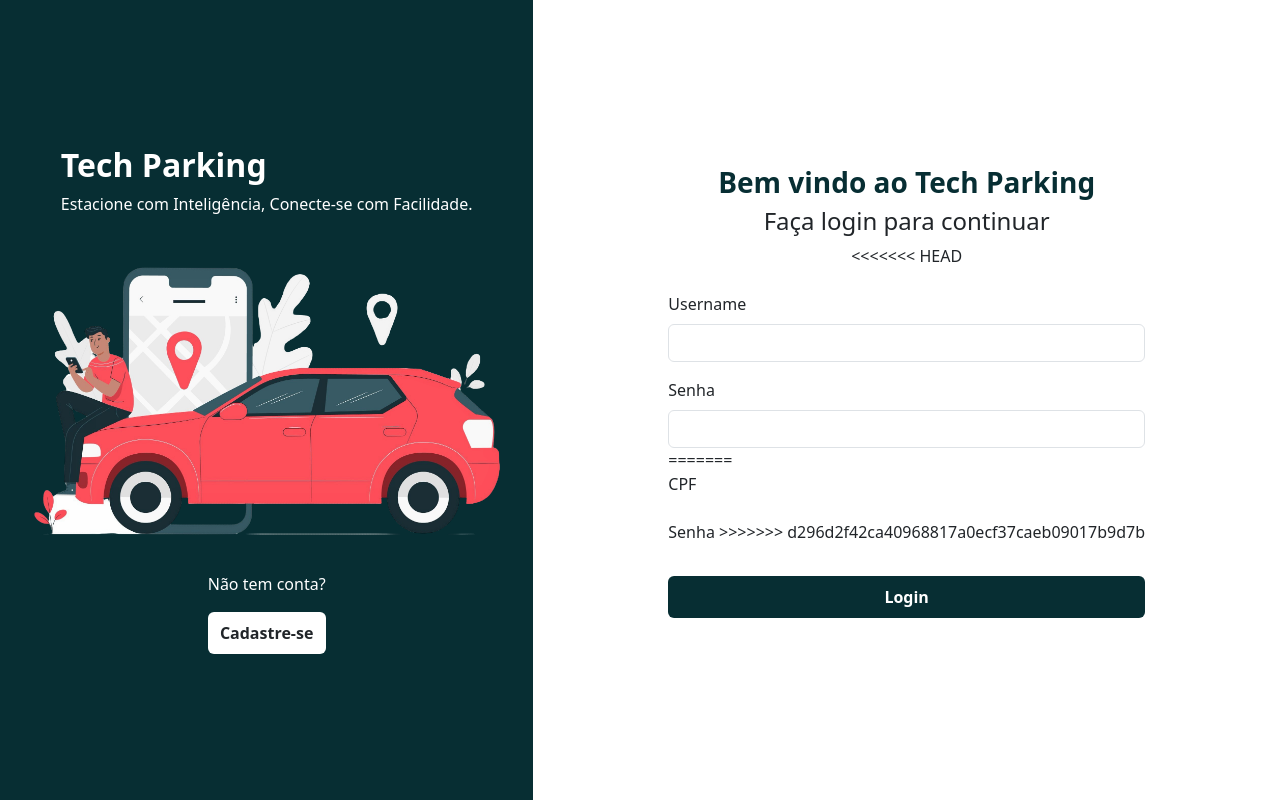
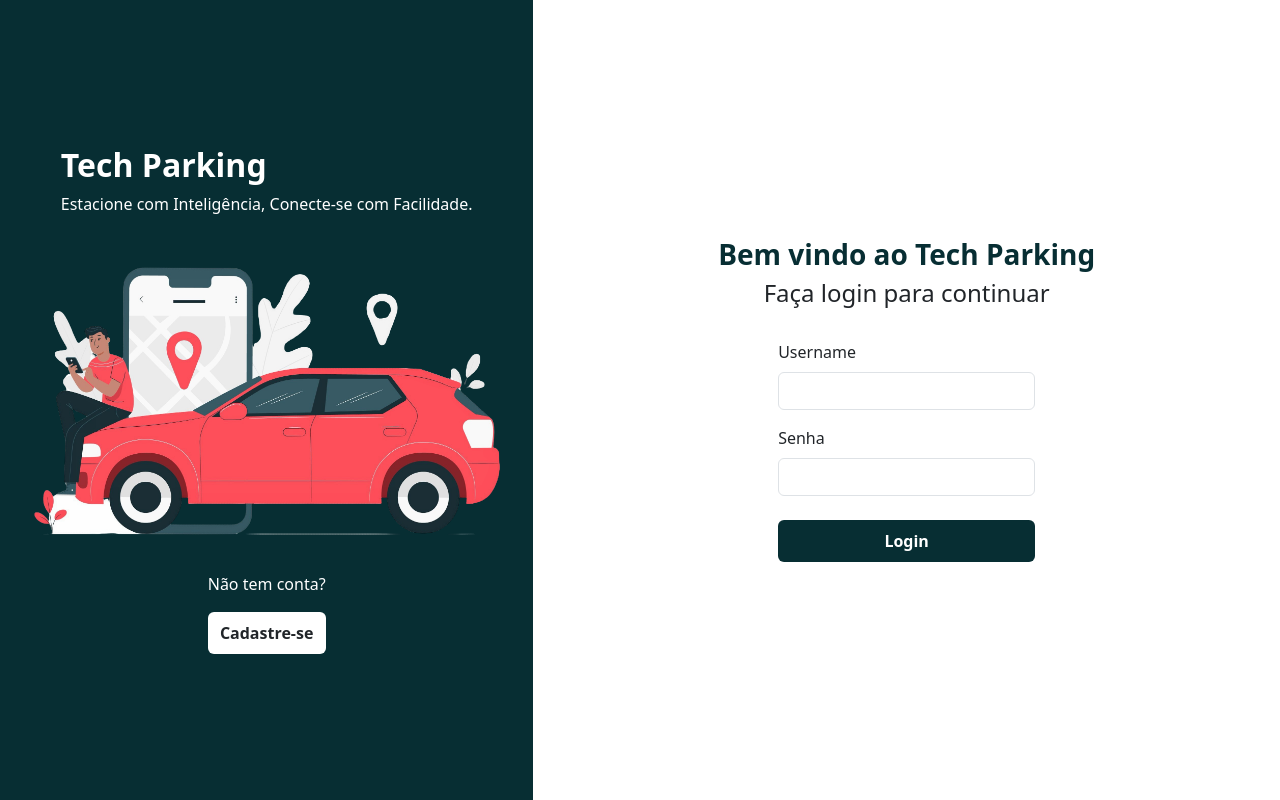
Before and after one commit to nnathalia/tech_parking, a Django app: page /login in a window 1280 px wide. Run offline with Django 5.2, Linux system fonts and the light colour scheme; some libraries are stand-ins or nearby versions.

Commit message:
update login

```diff
--- a/parking/templates/auth/login.html
+++ b/parking/templates/auth/login.html
@@ -26,33 +26,17 @@
         <h3 class="fw-bold" style="color: #072e33;">Bem vindo ao Tech Parking</h3>
         <h4 class="mb-2">Faça login para continuar</h4>
 
-<<<<<<< HEAD
         <form class="mt-4" method="post" action=" {% url 'login' %}">
           {% csrf_token %}
 
           <div class="mb-3">
             <label for="username" class="form-label">Username</label>
-            <input type="text" class="form-control" name="username">
+            <input type="text" class="form-control" name="username" />
           </div>
 
           <div class="mb-3">
             <label for="password" class="form-label">Senha</label>
-            <input type="password" class="form-control" name="password" >
-=======
-        <form method="post">
-          {% csrf_token %}
-
-          <div class="mb-3">
-            <label for="id_username" class="form-label">CPF</label>
-            {{ form.username.errors }}
-            {{ form.username }} <!-- Campo CPF renderizado com as classes e placeholders definidos -->
-          </div>
-
-          <div class="mb-3">
-            <label for="id_password" class="form-label">Senha</label>
-            {{ form.password.errors }}
-            {{ form.password }} <!-- Campo Senha renderizado com as classes e placeholders definidos -->
->>>>>>> d296d2f42ca40968817a0ecf37caeb09017b9d7b
+            <input type="password" class="form-control" name="password" />
           </div>
           {% if messages %}
             <div class="alert alert-danger">
```
